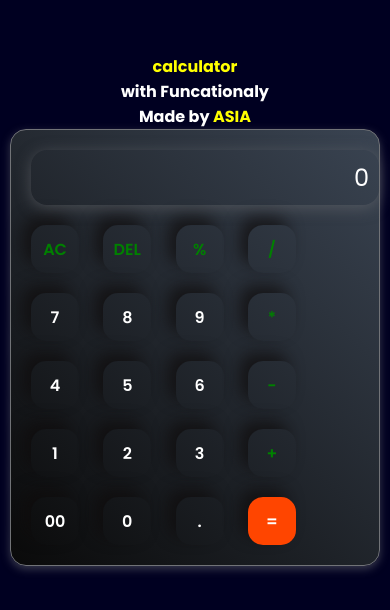
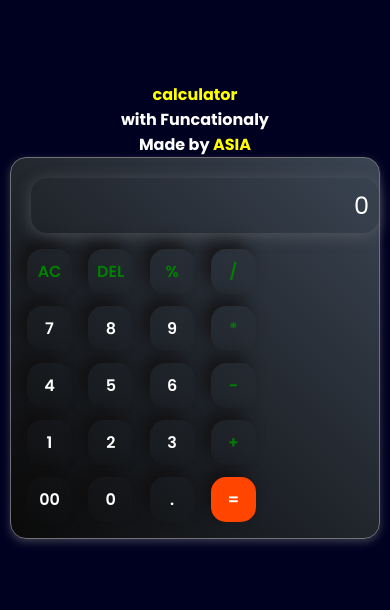
Before and after one commit to Asia-parveen/calculator-made-project, a plain HTML site: page index.html in a window 390 px wide. Shown: the part 112-722 px from the top of the page. Drawn offline with Linux system fonts and the light colour scheme.

```diff
--- a/style.css
+++ b/style.css
@@ -186,9 +186,9 @@
   }
 
   button {
-    width: 48px;
-    height: 48px;
-    margin: 10px;
+    width: 45px;
+    height: 45px;
+    margin: 6px;
     font-size: 16px;
 
 
```
